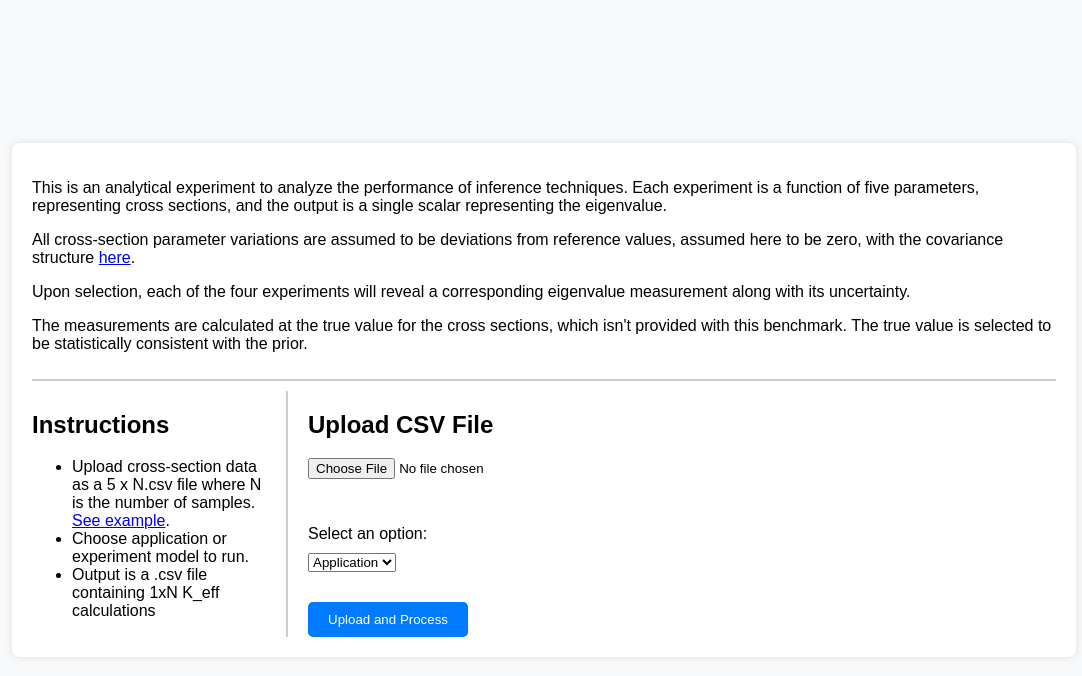
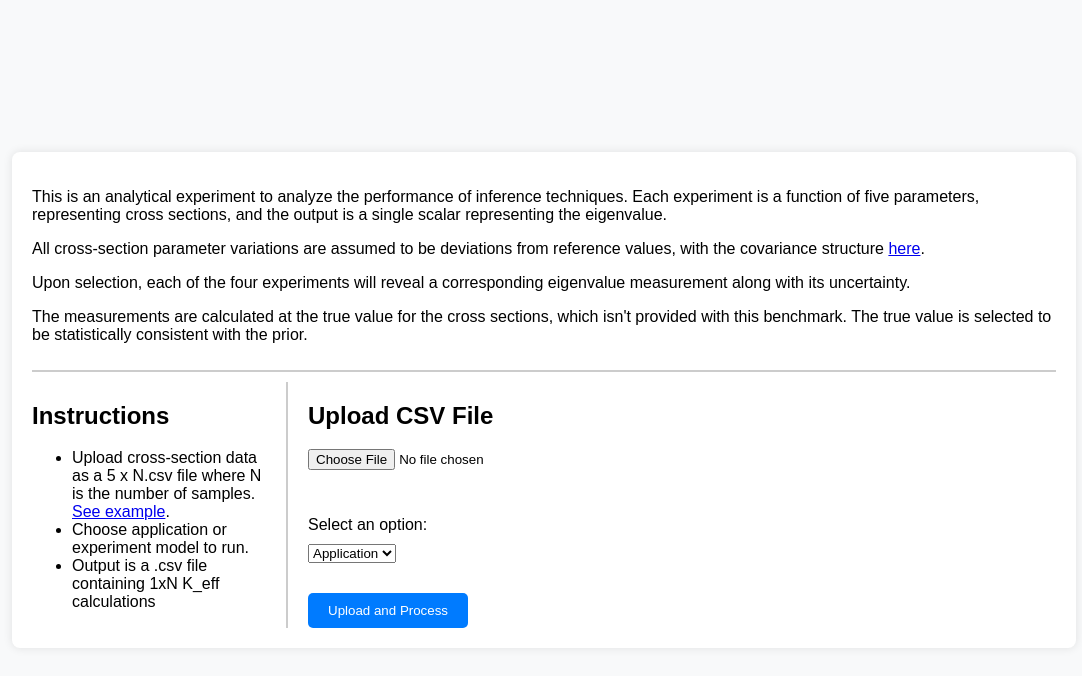
Before and after one commit to Shreya412/g14_flask, a Flask app: page / in a window 1280 px wide. Shown: the top 676 px of the page, without its empty margins (96-1178 px from the left). Run offline with Flask 3, Linux system fonts and the light colour scheme.

Commit message:
Modify experiment

```diff
--- a/templates/index.html
+++ b/templates/index.html
@@ -147,7 +147,7 @@
     <div class="container">
         <header>
             <p>This is an analytical experiment to analyze the performance of inference techniques. Each experiment is a function of five parameters, representing cross sections, and the output is a single scalar representing the eigenvalue.</p>
-            <p>All cross-section parameter variations are assumed to be deviations from reference values, assumed here to be zero, with the covariance structure <a href="{{ url_for('static', filename='uploads/Covariance.csv') }}">here</a>.</p>
+            <p>All cross-section parameter variations are assumed to be deviations from reference values, with the covariance structure <a href="{{ url_for('static', filename='uploads/Covariance.csv') }}">here</a>.</p>
             <p>Upon selection, each of the four experiments will reveal a corresponding eigenvalue measurement along with its uncertainty.</p>
             <p>The measurements are calculated at the true value for the cross sections, which isn't provided with this benchmark. The true value is selected to be statistically consistent with the prior.</p>
         </header>
```
